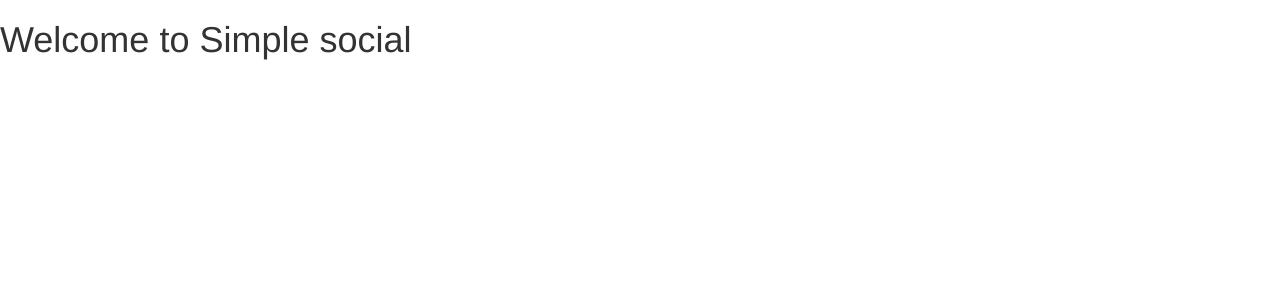
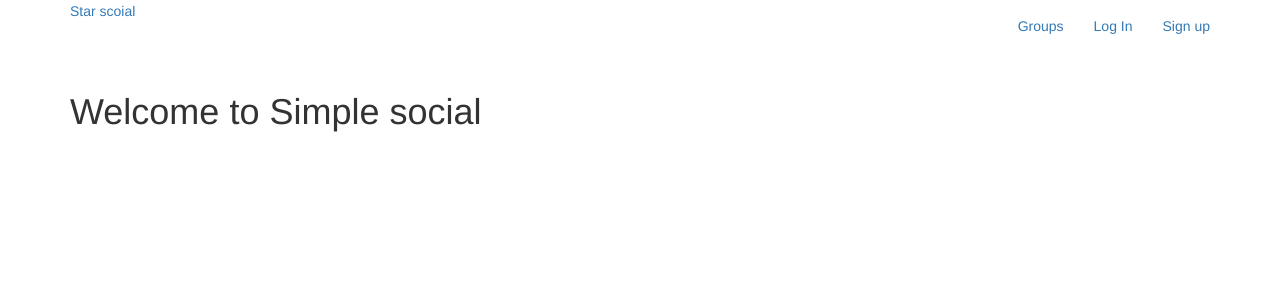
Before and after one commit to olamijinadebayo/hood-watch, a Django app: page / in a window 1280 px wide. Shown: the top 300 px of the page. Run offline with Django 3.2, Linux system fonts and the light colour scheme; parts of the project's set-up code (start-up, migrations or seed data) failed here and were passed over; some libraries are stand-ins or nearby versions.

Commit message:
this will setup the base.html file to include navbar

```diff
--- a/simplesocial/accounts/forms.py
+++ b/simplesocial/accounts/forms.py
@@ -1,5 +1,5 @@
 from django.contrib.auth import get_user_model
-from django.contrib.auth.form import UserCreationForm
+from django.contrib.auth.forms import UserCreationForm
 
 
 class UserCreateForm(UserCreationForm):
--- a/simplesocial/accounts/templates/accounts/login.html
+++ b/simplesocial/accounts/templates/accounts/login.html
@@ -2,14 +2,13 @@
 {% load bootstrap3 %}
 
 {% block content %}
-
-
 <div class="container">
   <h1>Login In</h1>
   <form method="POST">
     {% csrf_token %}
-    {% bootsrap_form form %}
+    {%bootsrap_form form%}
     <input type="submit" class="btn btn-default" value="Login">
+
   </form>
 </div>
 {% endblock %}
--- a/simplesocial/accounts/views.py
+++ b/simplesocial/accounts/views.py
@@ -1,6 +1,6 @@
 from django.shortcuts import render
 from django.core.urlresolvers import reverse_lazy
-from django.views,generic import CreateView
+from django.views.generic import CreateView
 
 from . import forms
 # Create your views here.
--- a/simplesocial/simplesocial/urls.py
+++ b/simplesocial/simplesocial/urls.py
@@ -14,7 +14,7 @@ Including another URLconf
     2. Add a URL to urlpatterns:  path('blog/', include('blog.urls'))
 """
 from django.contrib import admin
-from django.urls import path
+
 from django.conf.urls import url,include
 from . import views
 
--- a/simplesocial/templates/base.html
+++ b/simplesocial/templates/base.html
@@ -1,21 +1,42 @@
 <!DOCTYPE html>
+{% load static %}
 <html lang="en">
   <head>
     <meta charset="utf-8">
     <meta http-equiv="X-UA-Compatible" content="IE=edge">
     <meta name="viewport" content="width=device-width, initial-scale=1">
-    <title></title>
-
-    <!-- Bootstrap -->
-    <link rel="stylesheet" href="https://maxcdn.bootstrapcdn.com/bootstrap/3.3.5/css/bootstrap.min.css">
+    <title>Star social</title>
+    <link rel="stylesheet" href="https://maxcdn.bootstrapcdn.com/bootstrap/3.3.7/css/bootstrap.min.css" integrity="sha384-BVYiiSIFeK1dGmJRAkycuHAHRg32OmUcww7on3RYdg4Va+PmSTsz/K68vbdEjh4u" crossorigin="anonymous">
+    <link rel="stylesheet" href="https://maxcdn.bootstrapcdn.com/bootstrap/3.3.7/css/bootstrap-theme.min.css" integrity="sha384-rHyoN1iRsVXV4nD0JutlnGaslCJuC7uwjduW9SVrLvRYooPp2bWYgmgJQIXwl/Sp" crossorigin="anonymous">
     <link rel="stylesheet" href="https://maxcdn.bootstrapcdn.com/font-awesome/4.4.0/css/font-awesome.min.css">
+    <link rel="stylesheet" href="{% static 'simplesocial/css/master.css' %}">
   </head>
   <body>
+    <nav class="navbar mynav" role="navigation" id="navbar">
+      <div class="container">
+        <a  class="nabvar-brand mynav"href="{% url 'home'%}">Star scoial</a>
+        <ul class="nav navbar-nav navbar-right">
+          {% if user.is_authenticated %}
+            <li><a href="#">Post</a></li>
+            <li><a href="#">Groups</a></li>
+            <li><a href="#">Create Group</a></li>
+            <li><a href="{% url 'accounts:logout' %}">Log Out</a></li>
+          {% else %}
+            <li><a href="#">Groups</a></li>
+            <li><a href="{% url 'accounts:login' %}">Log In</a></li>
+            <li><a href="{% url 'accounts:signup'%}">Sign up</a></li>
+          {% endif %}
+        </ul>
+      </div>
+    </nav>
+    <div class="container mycontent">
       {% block content %}
       {% endblock %}
+    </div>
+
     <!-- jQuery (necessary for Bootstrap's JavaScript plugins) -->
-    <script src="https://ajax.googleapis.com/ajax/libs/jquery/1.11.3/jquery.min.js"></script>
+     <script src="https://ajax.googleapis.com/ajax/libs/jquery/1.12.4/jquery.min.js"></script>
     <!-- Include all compiled plugins (below), or include individual files as needed -->
-    <script src="https://maxcdn.bootstrapcdn.com/bootstrap/3.3.5/js/bootstrap.min.js"></script>
+    <script src="https://maxcdn.bootstrapcdn.com/bootstrap/3.3.7/js/bootstrap.min.js" integrity="sha384-Tc5IQib027qvyjSMfHjOMaLkfuWVxZxUPnCJA7l2mCWNIpG9mGCD8wGNIcPD7Txa" crossorigin="anonymous"></script>
   </body>
 </html>
```
